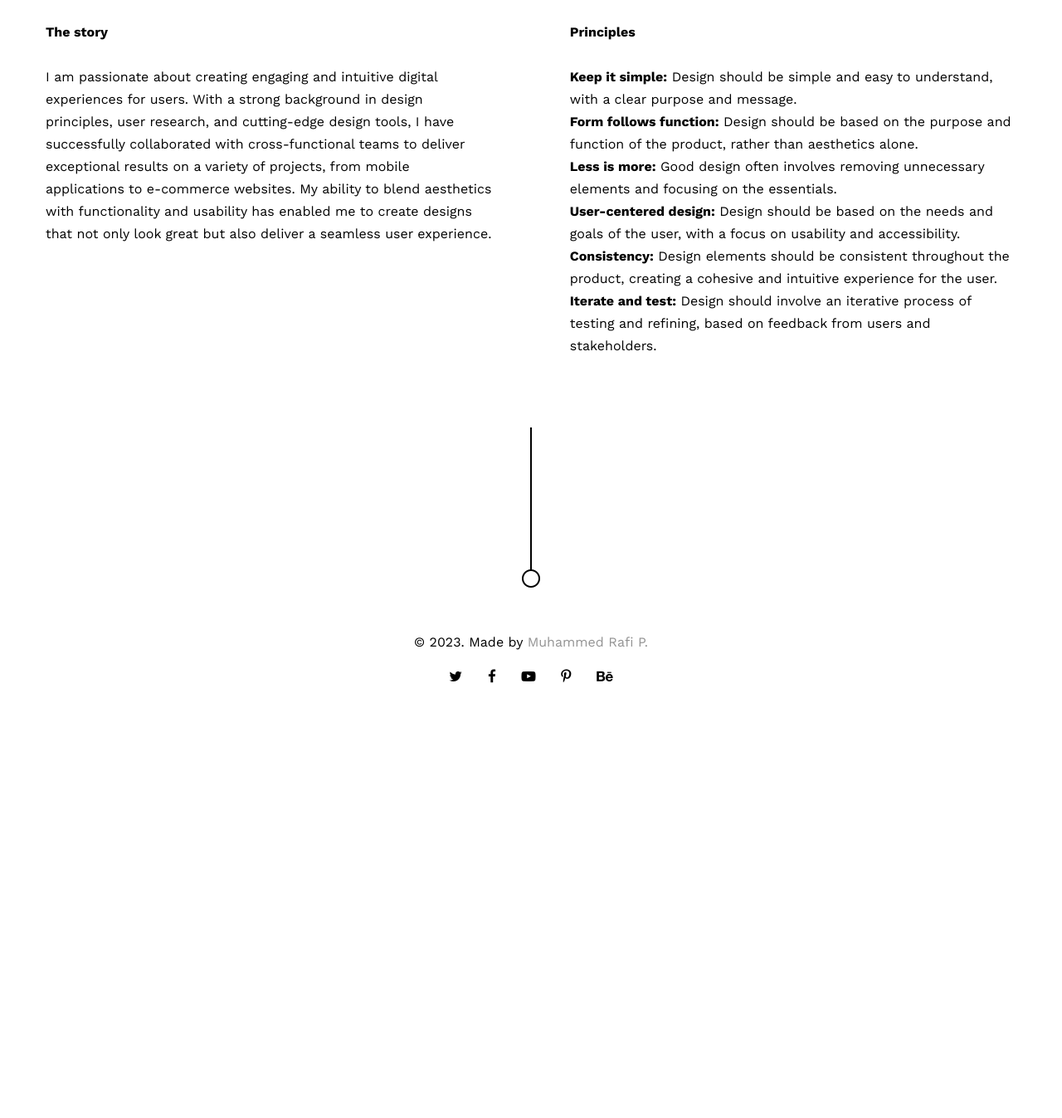
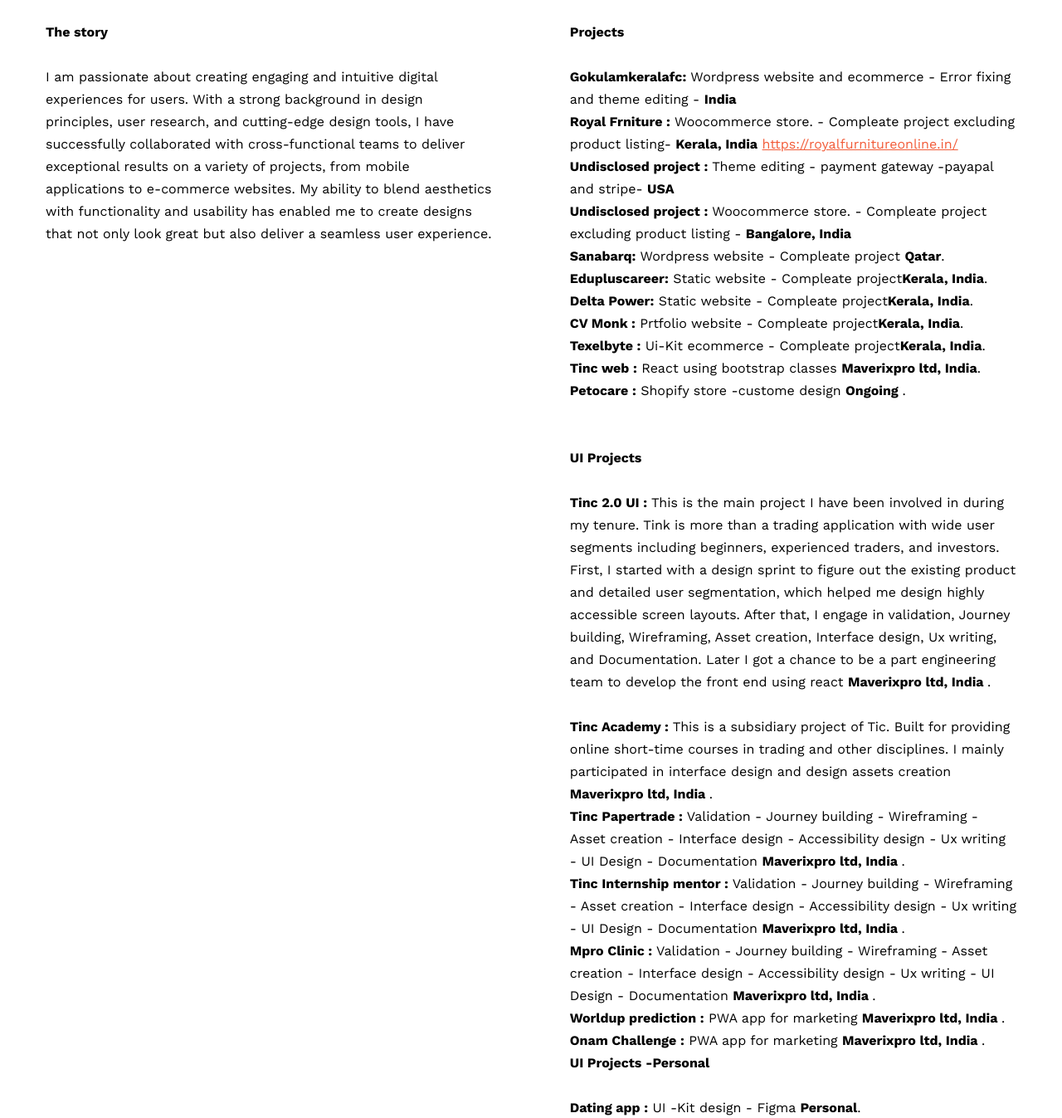
Before and after one commit to mRAfip/muhammed, a plain HTML site: page index.html in a window 1280 px wide. Shown: the part 2180-3527 px from the top of the page at 83% size. Before the commit the page ends 3069 px from the top, so only its background shows below. Drawn offline with nearby package versions, Linux system fonts and the light colour scheme.

Commit message:
last commit

```diff
--- a/css/common.css
+++ b/css/common.css
@@ -1,3 +1,9 @@
+.project_link{
+
+    color: #F25C39;
+    text-decoration: underline;
+}
+
 .block {
     display: block;
 }
--- a/index.html
+++ b/index.html
@@ -87,10 +87,10 @@
 
                                         <div class="portfolio-text-holder">
                                             <p class="portfolio-title">
-                                                Monochromatic
+                                                OTT Ui project
                                             </p>
                                             <p class="portfolio-desc">
-                                                BRANDING
+                                                UI-Challenge
                                             </p>
                                         </div>
                                     </a>
@@ -101,10 +101,10 @@
                                         <img src="images/portfolio_item_02.jpg" alt="" />
                                         <div class="portfolio-text-holder">
                                             <p class="portfolio-title">
-                                                Nature Logo
+                                                Icon kit
                                             </p>
                                             <p class="portfolio-desc">
-                                                IDENTITY
+                                                Design assets
                                             </p>
                                         </div>
                                     </a>
@@ -198,21 +198,67 @@
                         </div>
 
                         <div class="one_half last">
-                            <strong>Principles</strong>
+                            <strong>Projects</strong>
                             <br>
                             <br>
-                            <b>Keep it simple:</b> Design should be simple and easy to understand, with a clear purpose and message.
+                            <b>Gokulamkeralafc:</b> Wordpress website and ecommerce - Error fixing and theme editing - <b>India</b>
                             <br>
-                            <b>Form follows function:</b> Design should be based on the purpose and function of the product, rather than aesthetics alone.
+                            <b>Royal Frniture :</b> Woocommerce store. - Compleate project excluding product listing- <b>Kerala, India</b> <a class="project_link">https://royalfurnitureonline.in/</a>
                             <br>
-                            <b>Less is more:</b> Good design often involves removing unnecessary elements and focusing on the essentials.
+                            <b>Undisclosed project :</b> Theme editing - payment gateway -payapal and stripe- <b>USA</b>
                             <br>
-                            <b>User-centered design:</b> Design should be based on the needs and goals of the user, with a focus on usability and accessibility.
+                            <b>Undisclosed project :</b> Woocommerce store. - Compleate project excluding product listing - <b>Bangalore, India</b>
                             <br>
-                            <b>Consistency:</b> Design elements should be consistent throughout the product, creating a cohesive and intuitive experience for the user.
+                            <b>Sanabarq:</b> Wordpress website - Compleate project <b>Qatar</b>.
                             <br>
-                            <b>Iterate and test:</b> Design should involve an iterative process of testing and refining, based on feedback from users and stakeholders.
+                            <b>Edupluscareer:</b> Static website - Compleate project<b>Kerala, India</b>.
                             <br>
+                            <b>Delta Power:</b> Static website - Compleate project<b>Kerala, India</b>.
+                            <br>
+                            <b>CV Monk :</b> Prtfolio website - Compleate project<b>Kerala, India</b>.
+                            <br>
+                            <b>Texelbyte :</b> Ui-Kit ecommerce - Compleate project<b>Kerala, India</b>.
+                            <br>
+
+                            <b>Tinc web  :</b> React using bootstrap classes <b>Maverixpro ltd, India</b>.
+                            <br>
+
+                            <b>Petocare   :</b> Shopify store -custome design <b>Ongoing </b>.
+                            <br>
+
+                            <br>
+
+                            <br>
+                            <strong>UI Projects</strong>
+
+                            <br>
+                            <br>
+
+                            <b>Tinc 2.0 UI  :</b> This is the main project I have been involved in during my tenure. Tink is more than a trading application with wide user segments including beginners, experienced traders, and investors. First, I started with a design sprint to figure out the existing product and detailed user segmentation, which helped me design highly accessible screen layouts. After that, I engage in validation, Journey building, Wireframing, Asset creation, Interface design, Ux writing, and Documentation. Later I got a chance to be a part engineering team to develop the front end using react
+                            <b>Maverixpro ltd, India </b>.
+                            <br>
+                            <br>
+                            <b>Tinc Academy :</b> This is a subsidiary project of Tic. Built for providing online short-time courses in trading and other disciplines. I mainly participated in interface design and design assets creation
+                            <b>Maverixpro ltd, India </b>.
+                            <br>
+                            <b>Tinc Papertrade :</b> Validation - Journey building - Wireframing - Asset creation - Interface design - Accessibility design - Ux writing - UI Design - Documentation  <b>Maverixpro ltd, India </b>.
+                            <br>
+                            <b>Tinc Internship mentor :</b> Validation - Journey building - Wireframing - Asset creation - Interface design - Accessibility design - Ux writing - UI Design - Documentation  <b>Maverixpro ltd, India </b>.
+                            <br>
+
+                            <b>Mpro Clinic :</b> Validation - Journey building - Wireframing - Asset creation - Interface design - Accessibility design - Ux writing - UI Design - Documentation  <b>Maverixpro ltd, India </b>.
+                            <br>
+                            <b>Worldup prediction  :</b> PWA app for marketing   <b>Maverixpro ltd, India </b>.
+                            <br>
+                            <b>Onam Challenge  :</b>  PWA app for marketing <b>Maverixpro ltd, India </b>.
+                            <br>
+
+                            <strong>UI Projects -Personal </strong>
+                            <br>
+                            <br>
+                            <b>Dating app  :</b>  UI -Kit design - Figma <b> Personal</b>.
+                            <br>
+
                         </div>
                         <div class="clear"></div>
                     </div>
```
Also changed, not shown: images/portfolio_item_01.jpg, images/portfolio_item_02.jpg, images/portfolio_item_03.jpg, images/portfolio_item_04.jpg, images/portfolio_item_05.jpg, images/portfolio_item_06.jpg, images/portfolio_item_07.jpg.
